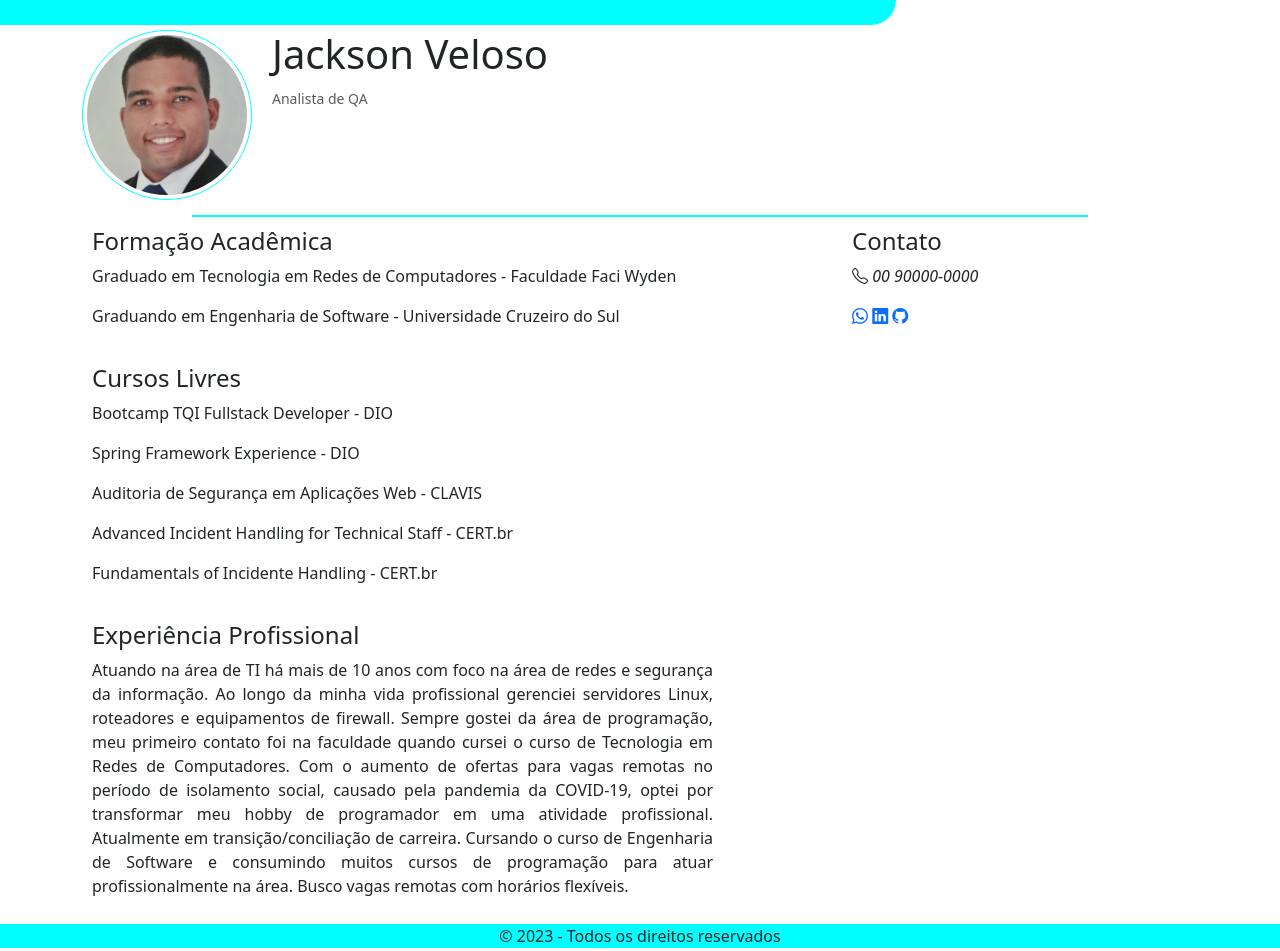
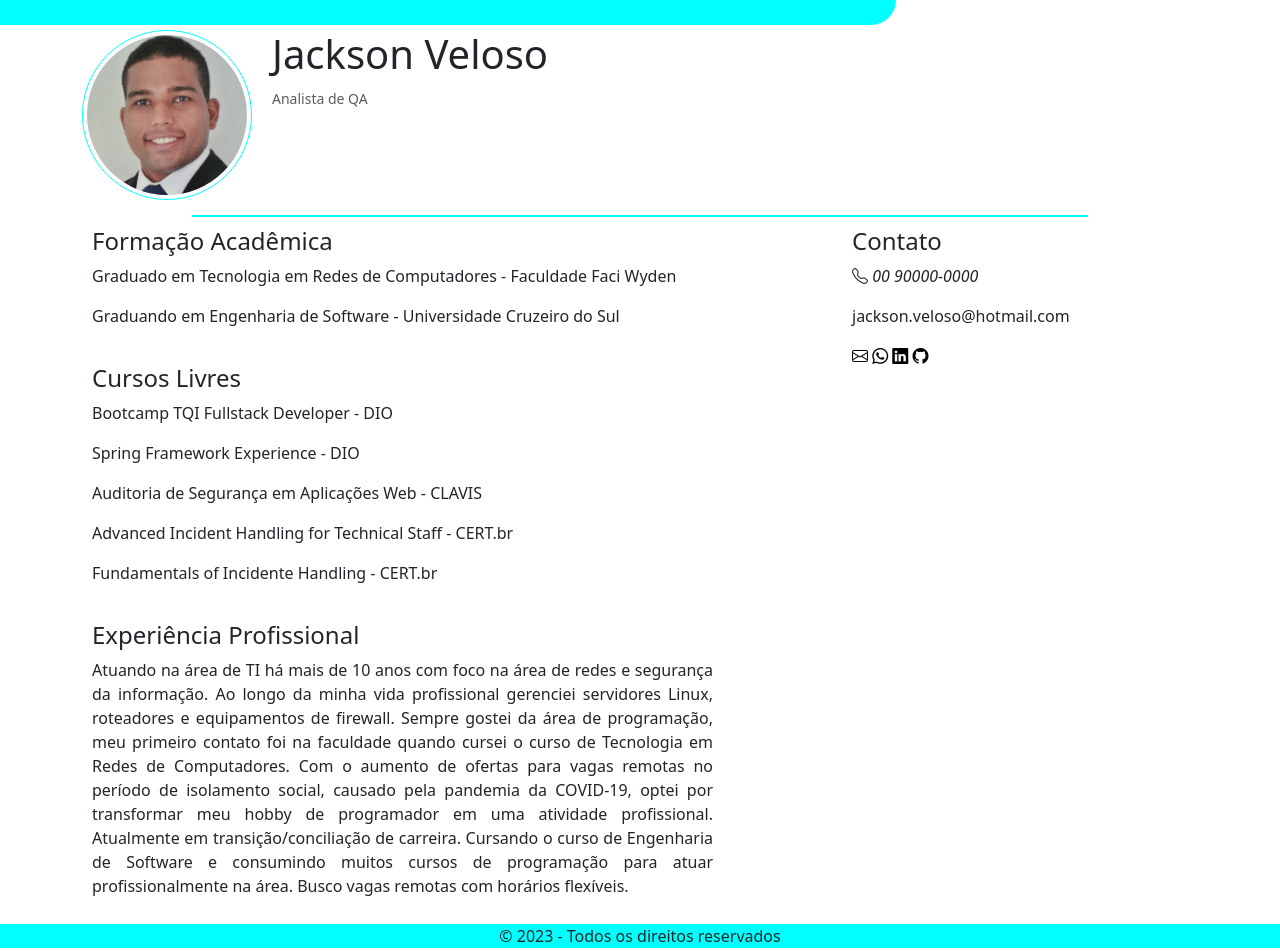
Before and after one commit to jackson-veloso/frontEnd_estatico, a plain HTML site: page index.html in a window 1280 px wide. Drawn offline with nearby package versions, Linux system fonts and the light colour scheme.

Commit message:
add icon

```diff
--- a/index.html
+++ b/index.html
@@ -11,6 +11,9 @@
     <title>Document</title>
 </head>
 <style>
+    .black {
+        color: black;
+    }
     .container-header {
         background-color: aqua;
         height: 25px;
@@ -97,12 +100,14 @@
                     <p class="h4">Contato</p>
                     <p>
                         <i class="bi bi-telephone"> 00 90000-0000</i>
+                        <p>jackson.veloso@hotmail.com</p>
                     </p>
                     <p>
-                        <a href="#" target="_blank"><i class="bi bi-whatsapp"></i></a>
+                        <a href="mailto:jackson.veloso@hotmail.com"><i class="bi bi-envelope black"></i></a>
+                        <a href="#" target="_blank"><i class="bi bi-whatsapp black"></i></a>
                         <a href="https://www.linkedin.com/in/veloso-jackson/" target="_blank"><i
-                                class="bi bi-linkedin"></i></a>
-                        <a href="https://github.com/jackson-veloso" target="_blank"><i class="bi bi-github"></i></a>
+                                class="bi bi-linkedin black"></i></a>
+                        <a href="https://github.com/jackson-veloso" target="_blank"><i class="bi bi-github black"></i></a>
                     </p>
                 </div>
             </div>
```
